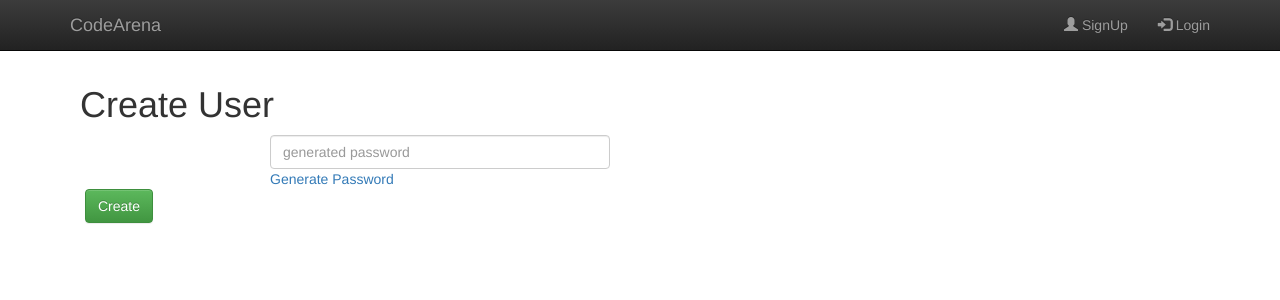
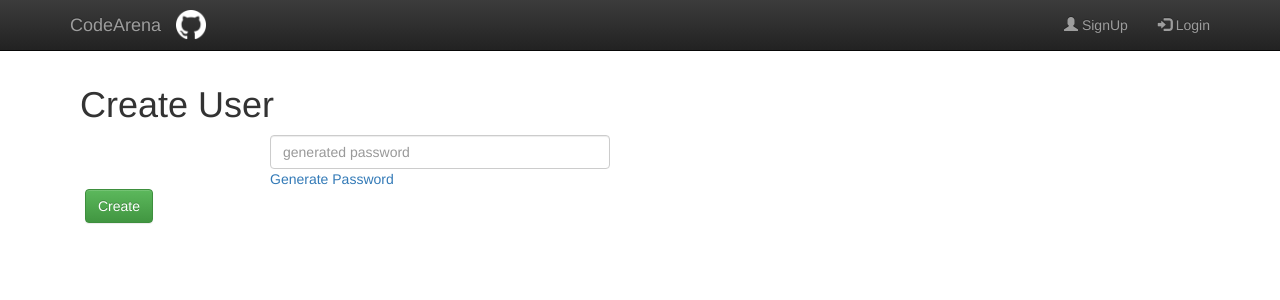
Before and after one commit to rachitnaruzu/codearena, a Django app: template templates/admin/createuser.html in a window 1280 px wide. Shown: the top 300 px of the page. Run offline with Django 3.2, Linux system fonts and the light colour scheme; the template is opened without the code that fills it, so the values that code supplies are empty; some libraries are stand-ins or nearby versions.

Commit message:
edit bugfix + github link added

```diff
--- a/codearena/static/css/mystyle.css
+++ b/codearena/static/css/mystyle.css
@@ -210,6 +210,19 @@ For custom radio buutons and checkboxes
 }
 
 
+.navbar-icon {
+    height: 100%;
+    width:100%;
+    margin-top: 10px;
+}
+
+.navbar-icon img {
+    height:30px;
+    width: 30px;
+}
+
+
+
 /*.checkbox-custom:focus + .checkbox-custom-label, .radio-custom:focus + .radio-custom-label {
   outline:  #ddd;
 }*/
--- a/codelabs/adminviews.py
+++ b/codelabs/adminviews.py
@@ -293,7 +293,7 @@ def adminedituser(request, handle):
     user.customuser.topcoderflag = topcoderflag
     user.customuser.codeforceshandle = adminedituserform.cleaned_data['codeforceshandle']
     user.customuser.codeforcesflag = codeforcesflag
-    user.customuser.interviewbithandle = editform.cleaned_data['interviewbithandle']
+    user.customuser.interviewbithandle = adminedituserform.cleaned_data['interviewbithandle']
     user.customuser.interviewbitflag = interviewbitflag
     user.save()
     user.customuser.save()
--- a/seed.py
+++ b/seed.py
@@ -60,7 +60,7 @@ change_setting = Permission.objects.get(codename = 'change_setting')
 view_all = Permission.objects.create(
     codename='view_all',
     name='can view all',
-    content_type=ContentType.objects.get_for_model(User)
+    content_type=ContentType.objects.get_for_model(Dummy)
 )
 powers = Permission.objects.create(
     codename='powers',
--- a/templates/base.html
+++ b/templates/base.html
@@ -44,6 +44,13 @@
 		        </div>
 		        <div class="collapse navbar-collapse">
 		            <ul class="nav navbar-nav">
+		                <li>
+		                    <div class="navbar-icon" title="fork codearena">
+		                        <a href="https://github.com/rachitnaruzu/codearena">
+		                            <img src="{% static 'img/github-icon.png' %}" ></img>
+		                        </a>
+		                    </div>
+		                </li>
                         {% if request.user.is_authenticated %}
                             <li><a href="{% url 'allproblems' %}">Problems</a></li>
                             <li><a href="{% url 'calendar' %}">Calendar</a></li>
```
Also changed, not shown: codearena/static/img/github-icon.png (added).
